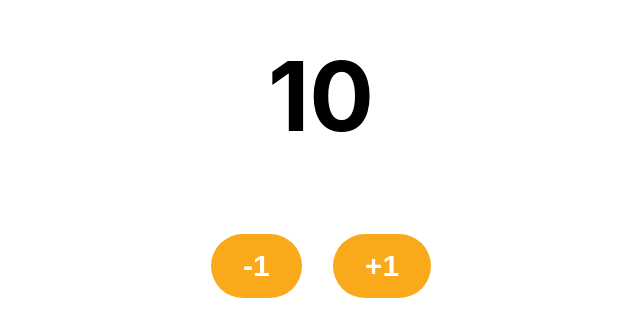
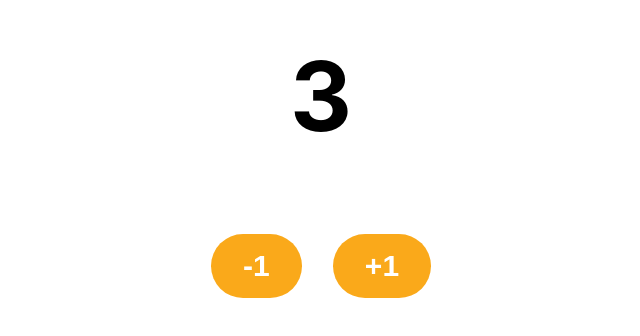
Before and after one commit to Skooldio/skooldio-react-hooks, a React (Create React App) app: page / in a window 1280 px wide. Shown: the part 242-578 px from the top of the page, without its empty margins (319-959 px from the left). Built offline with nearby package versions, Linux system fonts and the light colour scheme.

Commit message:
✨ Effect Hook

```diff
--- a/src/CounterPage.js
+++ b/src/CounterPage.js
@@ -1,8 +1,17 @@
-import { useState } from "react";
+import { useState, useEffect } from "react";
 import { Wrapper, CounterText, Button } from "./Components";
 
 export const CounterPage = () => {
   const [counter, setCounter] = useState(10);
+
+  useEffect(() => {
+    setInterval(() => {
+      setCounter((prevCounter) =>
+        prevCounter > 0 ? prevCounter - 1 : prevCounter
+      );
+    }, 1000);
+  }, []);
+
   return (
     <Wrapper>
       <CounterText>{counter}</CounterText>
```
